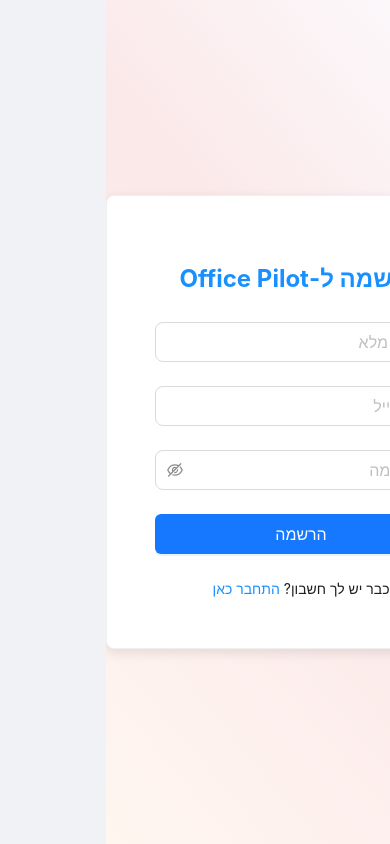
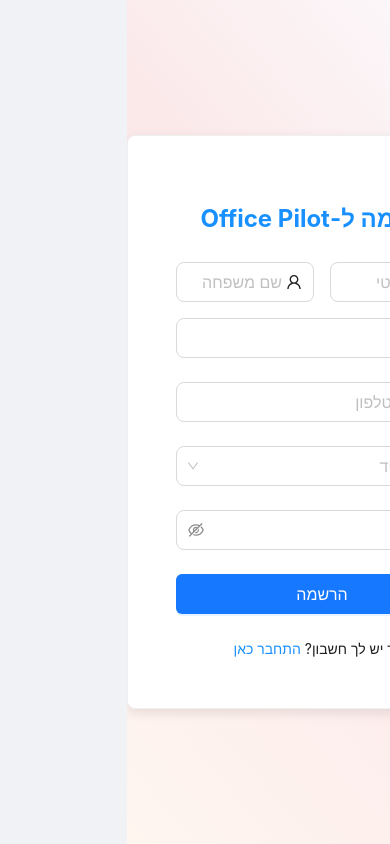
Before and after one commit to netanel-fahima/office-pilot, a React (Vite) app in the folder web/: page /signup in a window 390 px wide. Built offline with nearby package versions, Linux system fonts and the light colour scheme.

Commit message:
Add phone verification page and update signup layout

```diff
--- a/web/src/App.tsx
+++ b/web/src/App.tsx
@@ -6,6 +6,7 @@
 import ClientLayout from "./components/layout/ClientLayout/ClientLayout";
 import Login from "./pages/Login/Login";
 import Signup from "./pages/Signup/Signup";
+import VerifyPhone from "./pages/VerifyPhone/VerifyPhone";
 import AuthGuard from "./components/AuthGuard/AuthGuard";
 
 const { Content } = Layout;
@@ -16,6 +17,7 @@
       <Routes>
         <Route path="/login" element={<Login />} />
         <Route path="/signup" element={<Signup />} />
+        <Route path="/verify-phone" element={<VerifyPhone />} />
         <Route
           path="/*"
           element={
--- a/web/src/pages/Signup/Signup.css
+++ b/web/src/pages/Signup/Signup.css
@@ -8,7 +8,7 @@
 
 .signup-card {
   width: 100%;
-  max-width: 400px;
+  max-width: 600px;
   padding: 24px;
   border-radius: 8px;
   box-shadow: 0 4px 12px rgba(0, 0, 0, 0.1);
@@ -39,3 +39,18 @@
 .login-link a:hover {
   text-decoration: underline;
 }
+
+.form-row {
+  display: flex;
+  gap: 16px;
+  margin-bottom: 0;
+}
+
+.form-row .ant-form-item {
+  flex: 1;
+  margin-bottom: 16px;
+}
+
+.role-select {
+  width: 100%;
+}
--- a/web/src/pages/Signup/Signup.tsx
+++ b/web/src/pages/Signup/Signup.tsx
@@ -1,35 +1,94 @@
-import { useState } from 'react';
-import { Form, Input, Button, Card, message } from 'antd';
-import { UserOutlined, LockOutlined, MailOutlined } from '@ant-design/icons';
-import { getAuth, createUserWithEmailAndPassword, updateProfile } from 'firebase/auth';
-import { useNavigate, Link } from 'react-router-dom';
-import './Signup.css';
+import { useState } from "react";
+import { Form, Input, Button, Card, message, Select } from "antd";
+import {
+  UserOutlined,
+  LockOutlined,
+  MailOutlined,
+  PhoneOutlined,
+} from "@ant-design/icons";
+import {
+  getAuth,
+  createUserWithEmailAndPassword,
+  updateProfile,
+  signOut,
+} from "firebase/auth";
+import { doc, setDoc } from "firebase/firestore";
+import { useNavigate, Link } from "react-router-dom";
+import { db } from "@src/config/firebaseConfig";
+import "./Signup.css";
+
+const { Option } = Select;
+
+interface SignupFormData {
+  firstName: string;
+  lastName: string;
+  email: string;
+  password: string;
+  phoneNumber: string;
+  role: string;
+}
 
 const Signup = () => {
   const [loading, setLoading] = useState(false);
   const navigate = useNavigate();
   const auth = getAuth();
+  const [form] = Form.useForm();
 
-  const onFinish = async (values: { email: string; password: string; name: string }) => {
+  const onFinish = async (values: SignupFormData) => {
     setLoading(true);
     try {
+      // יצירת משתמש ב-Firebase Auth
       const { user } = await createUserWithEmailAndPassword(
         auth,
         values.email,
         values.password
       );
 
+      // עדכון פרופיל המשתמש
       await updateProfile(user, {
-        displayName: values.name
+        displayName: `${values.firstName} ${values.lastName}`,
       });
 
-      message.success('נרשמת בהצלחה!');
-      navigate('/');
+      // יצירת מסמך משתמש ב-Firestore
+      const userDoc = doc(db, "users", user.uid);
+      await setDoc(userDoc, {
+        id: user.uid,
+        firstName: values.firstName,
+        lastName: values.lastName,
+        fullName: `${values.firstName} ${values.lastName}`,
+        email: values.email,
+        phoneNumber: values.phoneNumber,
+        role: {
+          name: values.role,
+          description: `${values.role} role`,
+        },
+        permissions: [],
+        accessList: [],
+        createdDate: new Date(),
+        lastModifiedDate: new Date(),
+        isActive: true,
+        phoneVerified: false,
+      });
+
+      // התנתקות מיידית כדי למנוע כניסה אוטומטית למערכת
+      await signOut(auth);
+
+      message.success("נרשמת בהצלחה! נא לאמת את מספר הטלפון");
+      // העברה לדף אימות SMS עם מספר הטלפון
+      navigate("/verify-phone", {
+        state: {
+          phoneNumber: values.phoneNumber,
+          userId: user.uid,
+          email: values.email,
+          password: values.password,
+        },
+      });
     } catch (error: any) {
-      if (error.code === 'auth/email-already-in-use') {
-        message.error('כתובת האימייל כבר קיימת במערכת');
+      if (error.code === "auth/email-already-in-use") {
+        message.error("כתובת האימייל כבר קיימת במערכת");
       } else {
-        message.error('אירעה שגיאה בתהליך ההרשמה');
+        message.error("אירעה שגיאה בתהליך ההרשמה");
+        console.error("Error during signup:", error);
       }
     } finally {
       setLoading(false);
@@ -40,27 +99,36 @@
     <div className="signup-container">
       <Card className="signup-card">
         <h1 className="signup-title">הרשמה ל-Office Pilot</h1>
-        <Form
-          name="signup"
-          onFinish={onFinish}
-          layout="vertical"
-        >
+        <Form form={form} name="signup" onFinish={onFinish} layout="vertical">
+          <div className="form-row">
             <Form.Item
-            name="name"
-            rules={[{ required: true, message: 'נא להזין שם מלא' }]}
+              name="firstName"
+              rules={[{ required: true, message: "נא להזין שם פרטי" }]}
             >
               <Input
                 prefix={<UserOutlined />}
-              placeholder="שם מלא"
+                placeholder="שם פרטי"
                 size="large"
               />
             </Form.Item>
 
             <Form.Item
+              name="lastName"
+              rules={[{ required: true, message: "נא להזין שם משפחה" }]}
+            >
+              <Input
+                prefix={<UserOutlined />}
+                placeholder="שם משפחה"
+                size="large"
+              />
+            </Form.Item>
+          </div>
+
+          <Form.Item
             name="email"
             rules={[
-              { required: true, message: 'נא להזין אימייל' },
-              { type: 'email', message: 'אימייל לא תקין' }
+              { required: true, message: "נא להזין אימייל" },
+              { type: "email", message: "אימייל לא תקין" },
             ]}
           >
             <Input
@@ -71,10 +139,42 @@
           </Form.Item>
 
           <Form.Item
+            name="phoneNumber"
+            rules={[
+              { required: true, message: "נא להזין מספר טלפון" },
+              { pattern: /^[0-9]{10}$/, message: "מספר טלפון לא תקין" },
+            ]}
+          >
+            <Input
+              prefix={<PhoneOutlined />}
+              placeholder="מספר טלפון"
+              size="large"
+            />
+          </Form.Item>
+
+          <Form.Item
+            name="role"
+            rules={[{ required: true, message: "נא לבחור תפקיד" }]}
+          >
+            <Select
+              placeholder="בחר תפקיד"
+              size="large"
+              className="role-select"
+            >
+              <Option value="admin">מנהל מערכת</Option>
+              <Option value="secretary">מזכיר/ה</Option>
+              <Option value="sales">איש מכירות</Option>
+              <Option value="agent">סוכן</Option>
+              <Option value="assistant">עוזר/ת</Option>
+              <Option value="other">אחר</Option>
+            </Select>
+          </Form.Item>
+
+          <Form.Item
             name="password"
             rules={[
-              { required: true, message: 'נא להזין סיסמה' },
-              { min: 6, message: 'הסיסמה חייבת להכיל לפחות 6 תווים' }
+              { required: true, message: "נא להזין סיסמה" },
+              { min: 6, message: "הסיסמה חייבת להכיל לפחות 6 תווים" },
             ]}
           >
             <Input.Password
--- /dev/null
+++ b/web/src/pages/VerifyPhone/VerifyPhone.css
@@ -0,0 +1,51 @@
+.verify-phone-container {
+  min-height: 100vh;
+  display: flex;
+  align-items: center;
+  justify-content: center;
+  background: linear-gradient(50deg, #fff6f0 0%, #fbe8e9 57%, #fcfcff 100%);
+}
+
+.verify-phone-card {
+  width: 100%;
+  max-width: 400px;
+  padding: 24px;
+  border-radius: 8px;
+  box-shadow: 0 4px 12px rgba(0, 0, 0, 0.1);
+}
+
+.verify-phone-title {
+  text-align: center;
+  color: #1890ff;
+  margin-bottom: 24px;
+  font-size: 24px;
+}
+
+.verify-phone-subtitle {
+  text-align: center;
+  margin-bottom: 24px;
+  color: #666;
+}
+
+.verify-button {
+  height: 40px;
+  font-size: 16px;
+}
+
+.verification-code-input {
+  letter-spacing: 8px;
+  font-size: 20px;
+  text-align: center;
+}
+
+.resend-button {
+  text-align: center;
+  margin-top: 16px;
+}
+
+.timer {
+  display: block;
+  text-align: center;
+  margin-top: 8px;
+  color: #666;
+}
--- /dev/null
+++ b/web/src/pages/VerifyPhone/VerifyPhone.tsx
@@ -0,0 +1,148 @@
+import { useState, useEffect } from "react";
+import { Form, Input, Button, Card, message } from "antd";
+import { useLocation, useNavigate } from "react-router-dom";
+import { getAuth, signInWithEmailAndPassword } from "firebase/auth";
+import { doc, updateDoc } from "firebase/firestore";
+import { db } from "@src/config/firebaseConfig";
+import "./VerifyPhone.css";
+
+interface LocationState {
+  phoneNumber: string;
+  userId: string;
+  email: string;
+  password: string;
+}
+
+const VerifyPhone = () => {
+  const [loading, setLoading] = useState(false);
+  const [timer, setTimer] = useState(60);
+  const [canResend, setCanResend] = useState(false);
+  const navigate = useNavigate();
+  const location = useLocation();
+  const { phoneNumber, userId, email, password } =
+    location.state as LocationState;
+  const auth = getAuth();
+
+  useEffect(() => {
+    // שליחת קוד SMS בטעינת הדף
+    sendVerificationCode();
+    startTimer();
+  }, []);
+
+  const startTimer = () => {
+    setTimer(60);
+    setCanResend(false);
+    const interval = setInterval(() => {
+      setTimer((prevTimer) => {
+        if (prevTimer <= 1) {
+          clearInterval(interval);
+          setCanResend(true);
+          return 0;
+        }
+        return prevTimer - 1;
+      });
+    }, 1000);
+  };
+
+  const sendVerificationCode = async () => {
+    try {
+      // כאן יש להוסיף את הלוגיקה לשליחת SMS
+      // לדוגמה: שימוש בשירות SMS חיצוני או Firebase Phone Authentication
+      console.log("Sending verification code to:", phoneNumber);
+      message.success("קוד אימות נשלח בהצלחה");
+    } catch (error) {
+      console.error("Error sending verification code:", error);
+      message.error("שגיאה בשליחת קוד האימות");
+    }
+  };
+
+  const onFinish = async (values: { code: string }) => {
+    setLoading(true);
+    try {
+      // כאן יש להוסיף את הלוגיקה לאימות הקוד
+      // לדוגמה: בדיקה מול שירות SMS או Firebase Phone Authentication
+
+      // עדכון סטטוס אימות הטלפון ב-Firestore
+      const userDoc = doc(db, "users", userId);
+      await updateDoc(userDoc, {
+        phoneVerified: true,
+      });
+
+      // כניסה למערכת
+      await signInWithEmailAndPassword(auth, email, password);
+
+      message.success("מספר הטלפון אומת בהצלחה!");
+      navigate("/");
+    } catch (error) {
+      console.error("Error verifying code:", error);
+      message.error("קוד האימות שגוי");
+    } finally {
+      setLoading(false);
+    }
+  };
+
+  const handleResend = () => {
+    if (canResend) {
+      sendVerificationCode();
+      startTimer();
+    }
+  };
+
+  // פונקציה לסינון קלט שאינו מספרי
+  const handleCodeChange = (e: React.ChangeEvent<HTMLInputElement>) => {
+    const value = e.target.value.replace(/[^\d]/g, "");
+    e.target.value = value;
+  };
+
+  return (
+    <div className="verify-phone-container">
+      <Card className="verify-phone-card">
+        <h1 className="verify-phone-title">אימות מספר טלפון</h1>
+        <p className="verify-phone-subtitle">
+          קוד אימות נשלח למספר {phoneNumber}
+        </p>
+
+        <Form name="verifyPhone" onFinish={onFinish} layout="vertical">
+          <Form.Item
+            name="code"
+            rules={[
+              { required: true, message: "נא להזין את קוד האימות" },
+              { len: 6, message: "קוד האימות חייב להכיל 6 ספרות" },
+              { pattern: /^\d+$/, message: "יש להזין מספרים בלבד" },
+            ]}
+          >
+            <Input
+              className="verification-code-input"
+              maxLength={6}
+              size="large"
+              placeholder="000000"
+              type="tel"
+              onChange={handleCodeChange}
+            />
+          </Form.Item>
+
+          <Form.Item>
+            <Button
+              type="primary"
+              htmlType="submit"
+              className="verify-button"
+              loading={loading}
+              block
+            >
+              אמת קוד
+            </Button>
+          </Form.Item>
+        </Form>
+
+        <div className="resend-button">
+          <Button type="link" onClick={handleResend} disabled={!canResend}>
+            שלח קוד חדש
+          </Button>
+          {!canResend && <span className="timer">{timer} שניות</span>}
+        </div>
+      </Card>
+    </div>
+  );
+};
+
+export default VerifyPhone;
```
Also changed, not shown: 2 other files (tests, documents, lock files or other folders). Lines whose indentation alone changed are shown as unchanged.
